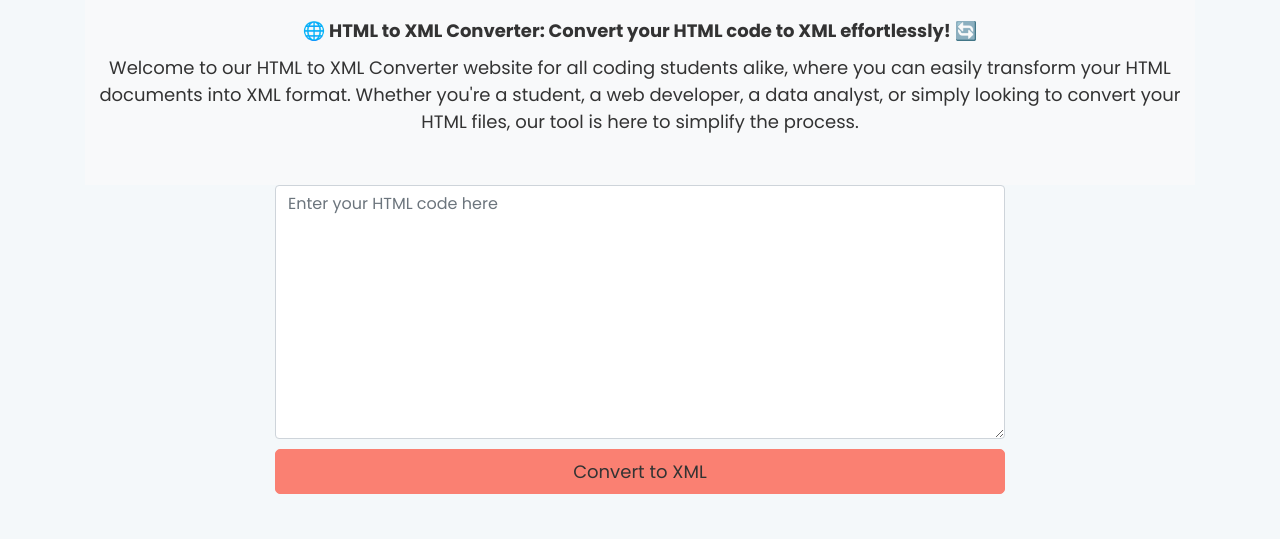
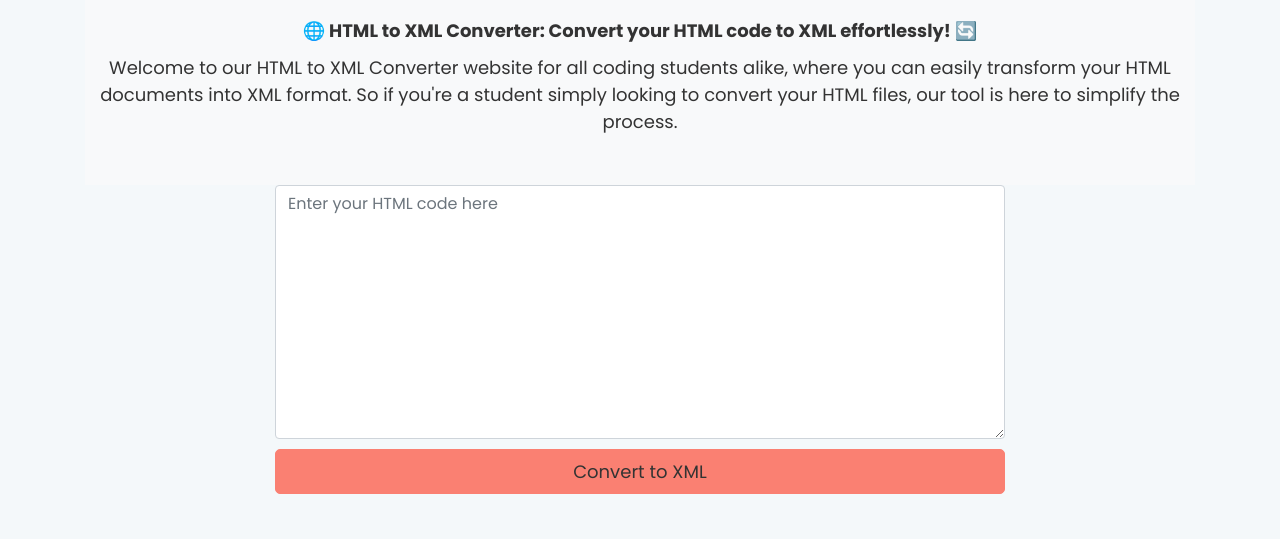
Before and after one commit to Hop-dot/studentlodge, a plain HTML site: page index.html in a window 1280 px wide. Shown: the part 224-763 px from the top of the page. Drawn offline with nearby package versions, Linux system fonts and the light colour scheme.

Commit message:
Update index.html

```diff
--- a/index.html
+++ b/index.html
@@ -281,7 +281,7 @@
 
 
 
-        <p class="tool-description">Welcome to our HTML to XML Converter website for all coding students alike, where you can easily transform your HTML documents into XML format. Whether you're a student, a web developer, a data analyst, or simply looking to convert your HTML files, our tool is here to simplify the process.        </p>
+        <p class="tool-description">Welcome to our HTML to XML Converter website for all coding students alike, where you can easily transform your HTML documents into XML format. So if you're a student simply looking to convert your HTML files, our tool is here to simplify the process.        </p>
       </div>
 
       <div class="row">
```
